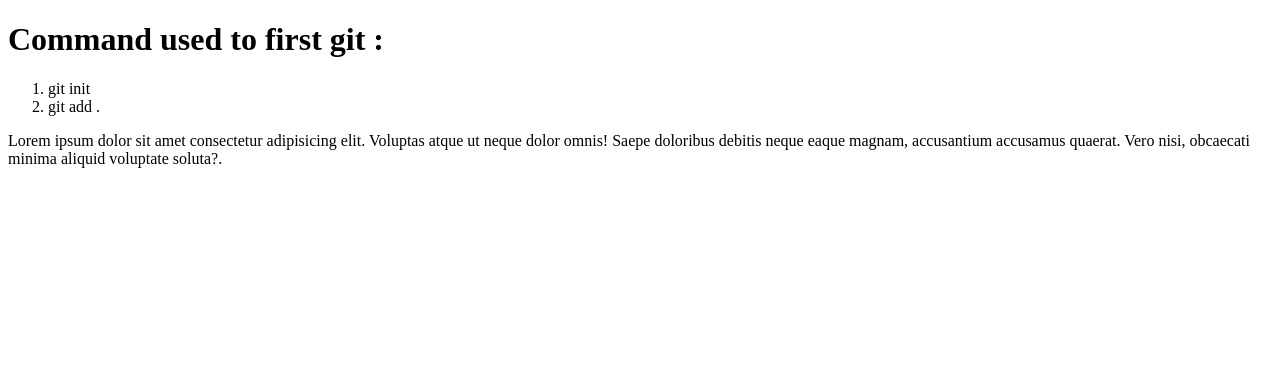
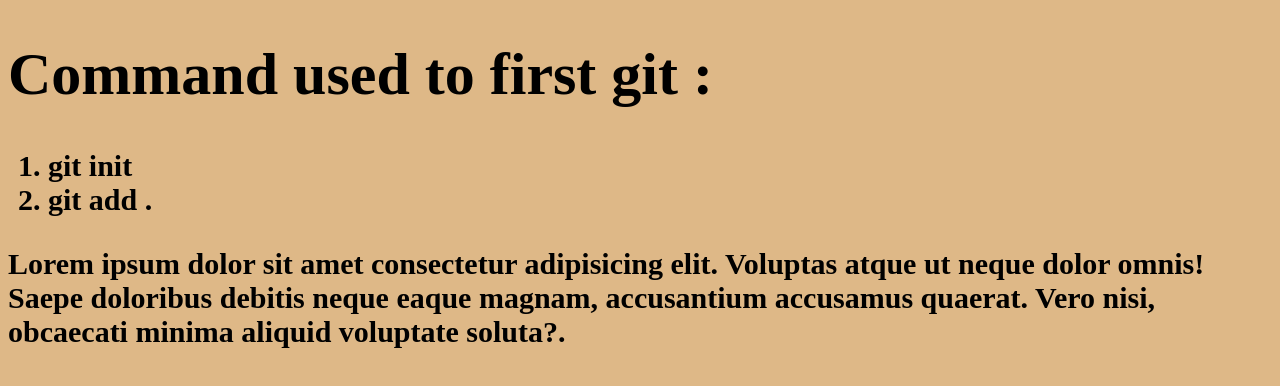
Before and after one commit to SobujMia1/my-second-git-repo, a plain HTML site: page index.html in a window 1280 px wide. Drawn offline with Linux system fonts and the light colour scheme.

Commit message:
adding style

```diff
--- a/index.html
+++ b/index.html
@@ -4,7 +4,8 @@
 <head>
     <meta charset="UTF-8">
     <meta name="viewport" content="width=device-width, initial-scale=1.0">
-    <title>Document</title>
+    <title>This is my first git repo</title>
+    <link rel="stylesheet" href="style/indexstyle.css">
 </head>
 
 <body>
@@ -15,6 +16,7 @@
     </ol>
     Lorem ipsum dolor sit amet consectetur adipisicing elit. Voluptas atque ut neque dolor omnis! Saepe doloribus
     debitis neque eaque magnam, accusantium accusamus quaerat. Vero nisi, obcaecati minima aliquid voluptate soluta?.
+
 </body>
 
 </html>
--- /dev/null
+++ b/style/indexstyle.css
@@ -0,0 +1,5 @@
+body{
+    background-color: burlywood;
+    font-size: 30px;
+    font-weight: bolder;
+}
```
Also changed, not shown: style.css (added).
